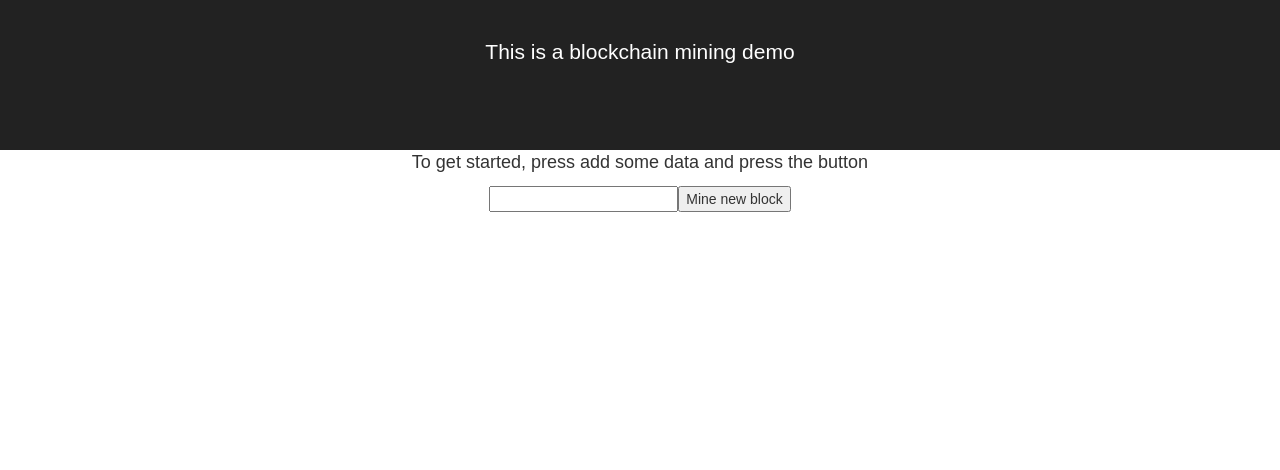
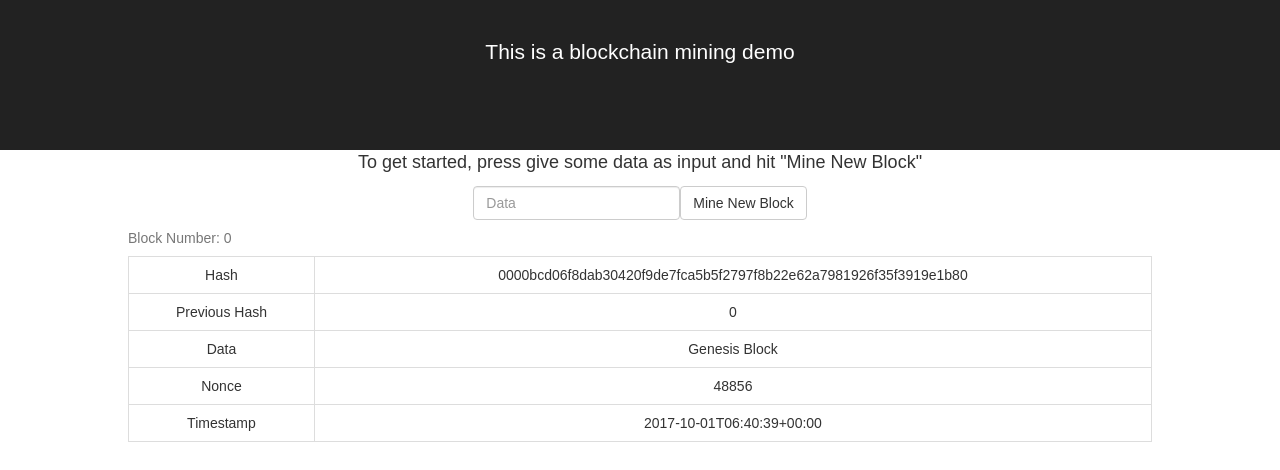
Before and after one commit to hongalex/mining-visualizer, a React (Create React App) app: page / in a window 1280 px wide. Shown: the top 470 px of the page. Built offline with nearby package versions, Linux system fonts and the light colour scheme.

Commit message:
created mining function

```diff
--- a/package.json
+++ b/package.json
@@ -4,6 +4,7 @@
   "private": true,
   "dependencies": {
     "crypto-js": "^3.1.9-1",
+    "moment": "^2.18.1",
     "react": "^16.0.0",
     "react-dom": "^16.0.0",
     "react-scripts": "1.0.14"
--- a/src/components/App.js
+++ b/src/components/App.js
@@ -1,28 +1,66 @@
 import React, { Component } from 'react';
+import moment from 'moment';
+
 import './App.css';
 import * as Utils from '../utils/Utils'
 
-import Block from './Block';
 import Blockchain from './Blockchain';
 
 class App extends Component {
 	constructor(props) {
 		super(props);
 
+		/* Mine Genesis Block */
+		var blockNumber = 0;
+		var prevHash = 0;
+		var data = 'Genesis Block';
+		var time = moment();
+
+		// Contains calculated hash solution and nonce
+		var result = Utils.mineBlock(blockNumber, prevHash, data, time);
+
 		this.state = {
-			blockData: ''
+			blockData: '',
+			blocks: [
+				{
+					blockNumber: blockNumber,
+					hash: result.hash,
+					prevHash: prevHash,
+					data: data,
+					nonce: result.nonce,
+					timestamp: time.format()
+				}
+			]
 		}
-	}
+	};
 
 	updateBlockData = (event) => {
 		this.setState({blockData: event.target.value})
-	}
+	};
 
 	submitBlock = () => {
-		var hash = Utils.calculateHash(this.state.blockData);
+		var blockNumber = this.state.blocks.length;
+		var prevHash = this.state.blocks[blockNumber-1].hash;
+		var data = this.state.blockData;
+		var time = moment();
 
-		this.setState({blockData: ''});
-	}
+		// Contains calculated hash solution and nonce
+		var result = Utils.mineBlock(blockNumber, prevHash, data, time);
+
+		var newBlock = {
+			blockNumber: blockNumber,
+			hash: result.hash,
+			prevHash: prevHash,
+			data: data,
+			nonce: result.nonce,
+			timestamp: time.format()
+		};
+
+		var updatedBlocks = this.state.blocks;
+		updatedBlocks.push(newBlock);
+
+		this.setState({blocks: updatedBlocks});
+	};
 
 	render() {
 		return (
@@ -32,17 +70,19 @@ class App extends Component {
 				</header>
 
 				<p className="App-intro">
-					To get started, press add some data and press the button
+					To get started, press give some data as input and hit "Mine New Block"
 				</p>
 
-				<input type="text" name="blockData" value={this.state.blockData} onChange={this.updateBlockData} />
-
-				<button onClick={this.submitBlock}>Mine new block</button>
-
-				<Blockchain/>
+				<form className="form-inline" onSubmit={e => { e.preventDefault(); this.submitBlock(); }}>
+					<div className="form-group">
+						<input type="text" className="form-control" name="blockData" placeholder="Data" value={this.state.blockData} onChange={this.updateBlockData} />
+					</div>
+					<button className="btn btn-default" onClick={this.submitBlock} type="button">Mine New Block</button>
+				</form>
+				<Blockchain blocks={this.state.blocks}/>
 			</div>
 		);
-	}
-}
+	};
+};
 
 export default App;
--- a/src/components/Block.js
+++ b/src/components/Block.js
@@ -1,19 +1,35 @@
 import React, { Component } from 'react';
-import * as Utils from '../utils/Utils'
 
 class Block extends Component {
-	constructor(props) {
-		super(props);
-
-		this.state = {
-			blockNumber: 0
-		}
-	}
 	render() {
 		return (
-			<div>
-				Block Number: {this.state.blockNumber}
-			</div>
+			<table className="table table-bordered">
+				<caption>
+					Block Number: {this.props.blockNumber}
+				</caption>
+				<tbody>
+					<tr>
+						<td>Hash</td>
+						<td>{this.props.hash}</td>
+					</tr>
+					<tr>
+						<td>Previous Hash</td>
+						<td>{this.props.prevHash}</td>
+					</tr>
+					<tr>
+						<td>Data</td>
+						<td>{this.props.data}</td>
+					</tr>
+					<tr>
+						<td>Nonce</td>
+						<td>{this.props.nonce}</td>
+					</tr>
+					<tr>
+						<td>Timestamp</td>
+						<td>{this.props.timestamp}</td>
+					</tr>
+				</tbody>
+			</table>
 		);
 	}
 
--- a/src/components/Blockchain.js
+++ b/src/components/Blockchain.js
@@ -1,18 +1,14 @@
 import React, { Component } from 'react';
-import * as Utils from '../utils/Utils'
+import Block from './Block';
 
 class Blockchain extends Component {
-	constructor(props) {
-		super(props);
 
-		this.state = {
-			size: 0
-		}
-	}
 	render() {
 		return (
 			<div>
-
+				{this.props.blocks.map(function(block) {
+					return <Block {...block} key={block.blockNumber}/>
+				})}
 			</div>
 		);
 	}
--- a/src/index.css
+++ b/src/index.css
@@ -2,4 +2,12 @@ body {
   margin: 0;
   padding: 0;
   font-family: sans-serif;
+  color: ;
 }
+
+
+/* Bootstrap styles */
+.table {
+	width: 80%;
+	margin: auto;
+}
--- a/src/utils/Utils.js
+++ b/src/utils/Utils.js
@@ -9,3 +9,49 @@ export function calculateHash(input) {
 
 	return secondHash;
 }
+
+/**
+ * @param  {String} hash- Hash solution to check for validity
+ * @param  {Number} difficulty- number of leading zeroes to check for
+ * @return {Boolean} validity of the solution
+ */
+export function isValidSolution(hash, difficulty)
+{
+	for(var i=0; i<difficulty; i++)
+	{
+		if(hash[i]!=='0')
+		{
+			return false;
+		}
+	}
+	return true;
+}
+
+/**
+ * Calculates the next block given the current block number, previous hash, input data, time, and nonce
+ *
+ * @param  {Number} blockNumber- the index of the block we are adding to the blockchain
+ * @param  {String} prevHash- hash solution to the previous block (0 for genesis block)
+ * @param  {String} data - input data
+ * @param  {Number} time - UNIX time in seconds
+ * @return {Object} result - containing hash solution & nonce
+ */
+export function mineBlock(blockNumber, prevHash, data, time) {
+	var result = {}
+
+	var nonce = 0;
+
+	var input;
+
+	var hash;
+	do {
+		input = blockNumber.toString() + prevHash.toString() + time + data.toString() + nonce.toString();
+		hash = calculateHash(input);
+		nonce+=1;
+	} while(!isValidSolution(hash.toString(), 4));
+
+	result.hash = hash.toString();
+	result.nonce = nonce;
+
+	return result;
+}
```
